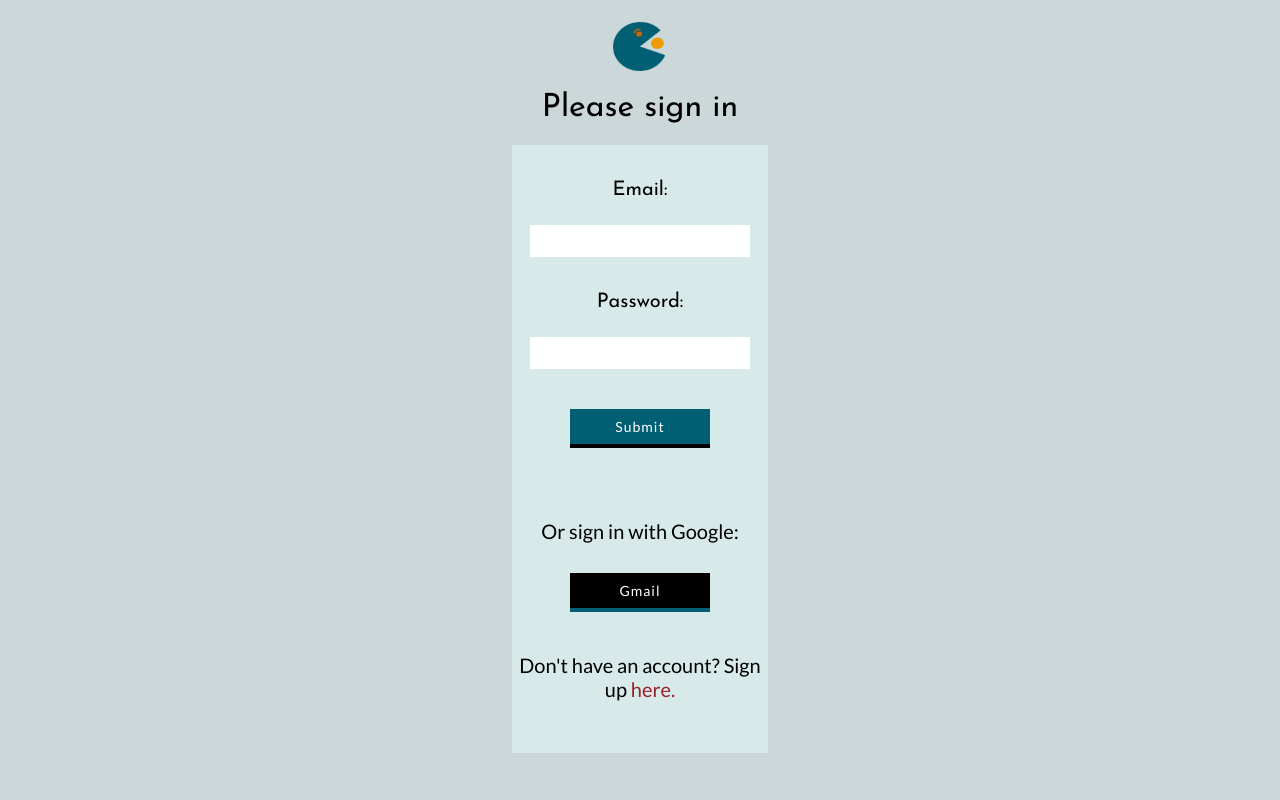
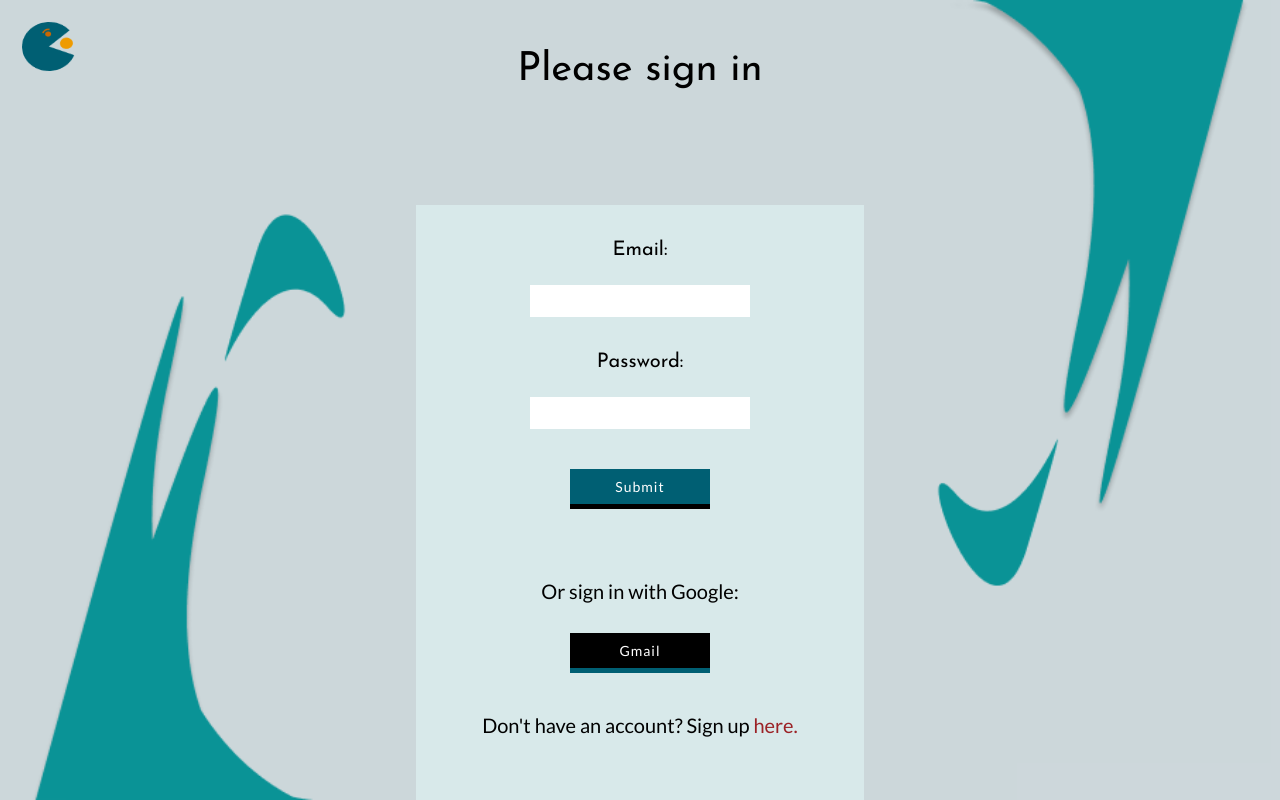
Before and after one commit to nizoom/foodnearme, a Next.js app: page /signin in a window 1280 px wide. Built offline with nearby package versions, Linux system fonts and the light colour scheme; no server answers.

Commit message:
added responsive wave images from figma

```diff
--- a/pages/signin.css
+++ b/pages/signin.css
@@ -1,12 +1,5 @@
 @import url('https://fonts.googleapis.com/css2?family=Josefin+Sans:wght@100;300;400&family=Lato:wght@100;300;400&display=swap');
 
-@media(max-width: 400px){
-    .signin-wrapper{
-
-
-        width: 92%;
-    }
-}
 
 .err-message{
     font-family: 'Josephin Sans', sans-serif;
@@ -45,7 +38,7 @@
     justify-content: center;
     align-items: center;
     background-color: #D8E9EA;
-    width: 20%;
+    width: 92%;
     margin: auto;
 
 
@@ -90,7 +83,7 @@ form{
     font-weight: 400;
     letter-spacing: 1px;
     border: none;
-    box-shadow: 0px 4px 0px black;
+    box-shadow: 0px 5px 0px black;
 }
 
 .instructional-p{
@@ -117,7 +110,7 @@ form{
     font-size: 14px;
     font-weight: 400;
     letter-spacing: 1px;
-    box-shadow: 0px 4px 0px #005F73;
+    box-shadow: 0px 5px 0px #005F73;
 }
 .create-account-p{
     margin:0;
@@ -130,3 +123,61 @@ form{
     color: #9B2226;
 
 }
+
+
+.wavetop-wrapper{
+    display: none;
+}
+.wavebottom-wrapper{
+    display: none;
+}
+
+
+@media(min-width: 400px){
+    /* full screen */
+    .wavebottom-wrapper{
+        display: block;
+        position: absolute;
+        bottom: 0;
+        left: 30px;
+        width: 27%;
+    }
+
+    .wavetop-wrapper{
+        display: block;
+        position: absolute;
+        top: 0;
+        right: 30px;
+        width: 27%;
+    }
+
+    .signin-wrapper{
+        position: absolute;
+        left: 0;
+        right:0;
+        margin:auto;
+        bottom: 0;
+        width: 35%;
+    }
+
+    .logo-wrapper-login{
+        justify-content: left;
+    }
+    .instructional-header{
+        font-size: 40px;
+        position: absolute;
+        top: 50px;
+        left: 0;
+        right: 0;
+        margin-left: auto;
+        margin-right: auto;
+        width: 250px;
+    }
+
+}
+
+@media(min-width: 850px){
+    .wavebottom{
+        height: 1vw;
+    }
+}
--- a/pages/signin.js
+++ b/pages/signin.js
@@ -5,6 +5,8 @@ import { useRouter } from "next/router"
 import { signIn, validateForm, GoogleSignin, FacebookSignin } from "../firebase/firebaseauth";
 import Image from 'next/image'
 import logo from '../media/logo.png'
+import waveTop from '../media/wavetop.png';
+import waveBottom from '../media/wavebottom.png';
 
 function SignInScreen() {
 
@@ -68,6 +70,14 @@ function SignInScreen() {
           </div>
         </div>
 
+        <div className = 'wavetop-wrapper'>
+          <Image src = {waveTop}  className = 'wavetop' width = '256' height = '461' layout='responsive'/>
+        </div>
+
+        <div className = 'wavebottom-wrapper'>
+        <Image src = {waveBottom}  className = 'wavetop' width = '256' height = '461' layout='responsive'/>
+        </div>
+
         <h1 className = 'instructional-header'> Please sign in</h1>
         <div className = "signin-wrapper">
           {showErrs.length > 0 ? <p className='err-message'> {showErrs} </p> : null}
```
Also changed, not shown: media/wavebottom.png (added), media/wavetop.png (added).
